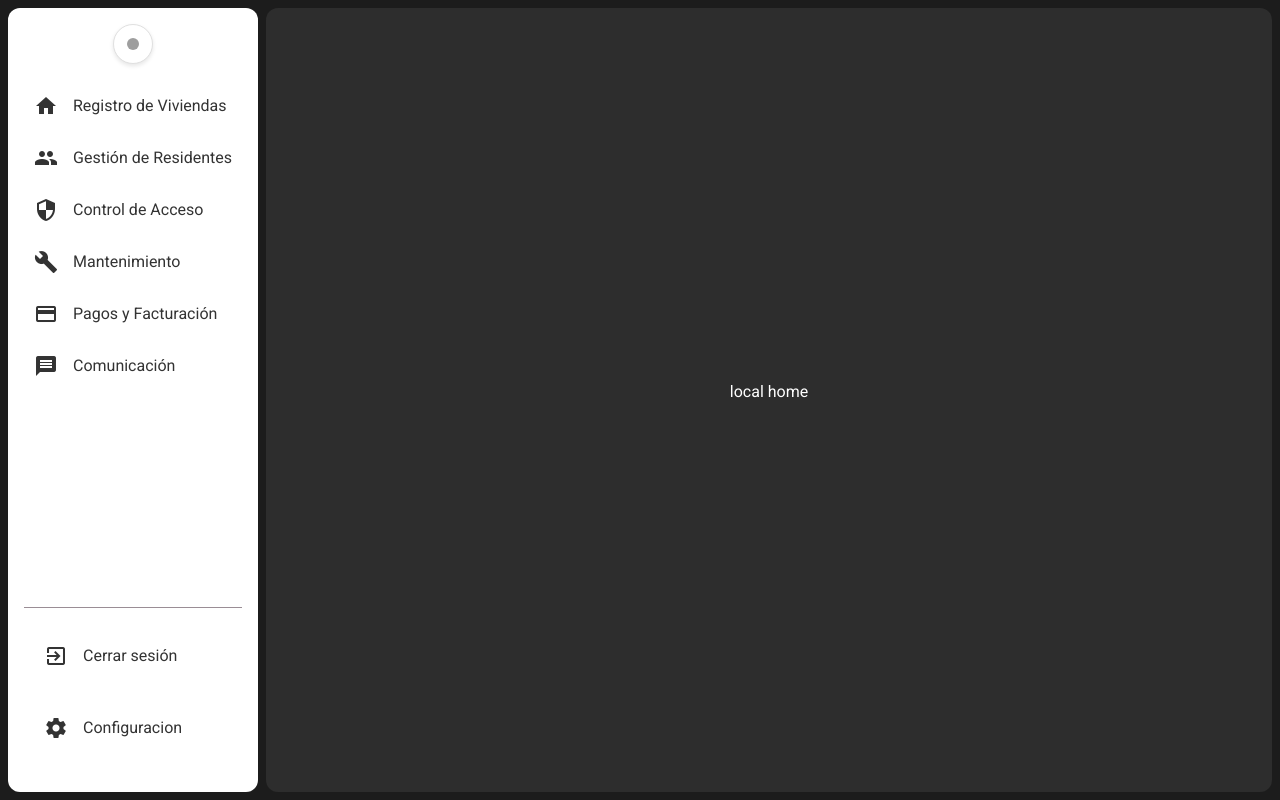
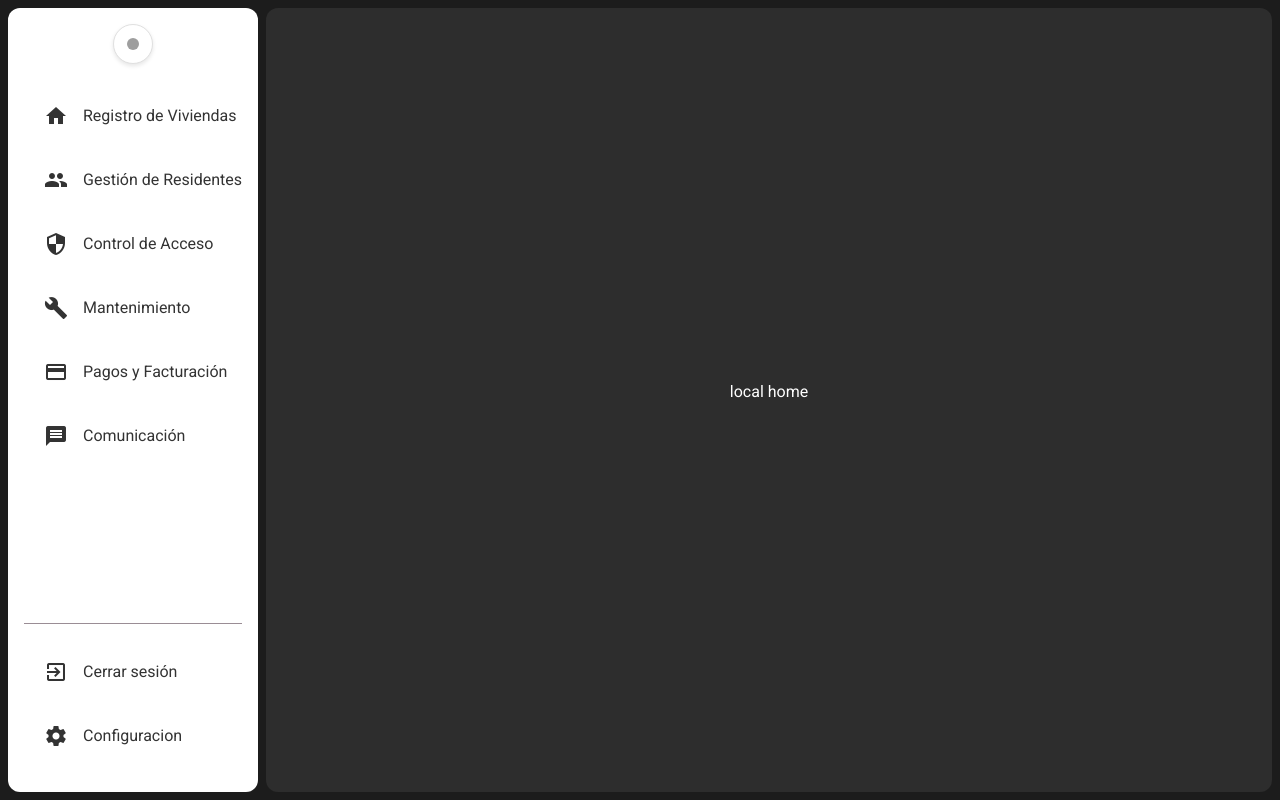
Before and after one commit to EliwtFdez/Appcluster, an Angular app: page /home in a window 1280 px wide. Built offline with nearby package versions, Linux system fonts and the light colour scheme; grey boxes are pictures that could not be loaded.

Commit message:
Render text with slide animation

```diff
--- a/src/app/slidebard/slidebard.component.scss
+++ b/src/app/slidebard/slidebard.component.scss
@@ -11,6 +11,8 @@
     transition: width 0.3s ease;
     width: 250px;
     position: relative;
+    min-width: 80px;
+    max-width: 250px;
 }
 
 .sidebar.collapsed {
@@ -56,6 +58,17 @@
 /* Elementos del sidebar */
 .sidebar-item {
     margin-bottom: 8px;
+    overflow: hidden;
+    white-space: nowrap;
+    transition: width 0.3s ease;
+    padding: 10px;
+    margin: 0;
+    flex-shrink: 0;
+}
+
+.sidebar.collapsed .sidebar-item {
+    width: 40px;
+    justify-content: center;
 }
 
 button {
@@ -76,7 +89,28 @@ button:hover {
 }
 
 .icon {
+    width: 24px;
+    height: 24px;
+    flex-shrink: 0;
     margin-right: 15px;
+}
+
+.sidebar.collapsed .icon {
+    margin-right: 0;
+}
+
+.label {
+    transition: opacity 0.3s ease, visibility 0.3s ease;
+}
+
+.sidebar.collapsed .label {
+    opacity: 0;
+    visibility: hidden;
+}
+
+.sidebar:not(.collapsed) .label {
+    opacity: 1;
+    visibility: visible;
 }
 
 /* Espacio entre secciones */
@@ -125,17 +159,3 @@ button:hover {
 mat-divider {
     margin: 0.5rem 0;
 }
-
-/* Ocultar texto cuando está colapsado */
-.sidebar.collapsed .label {
-    display: none;
-}
-
-.sidebar.collapsed .icon {
-    margin-right: 0;
-}
-
-.sidebar.collapsed .sidebar-item {
-    display: flex;
-    justify-content: center;
-}
```
